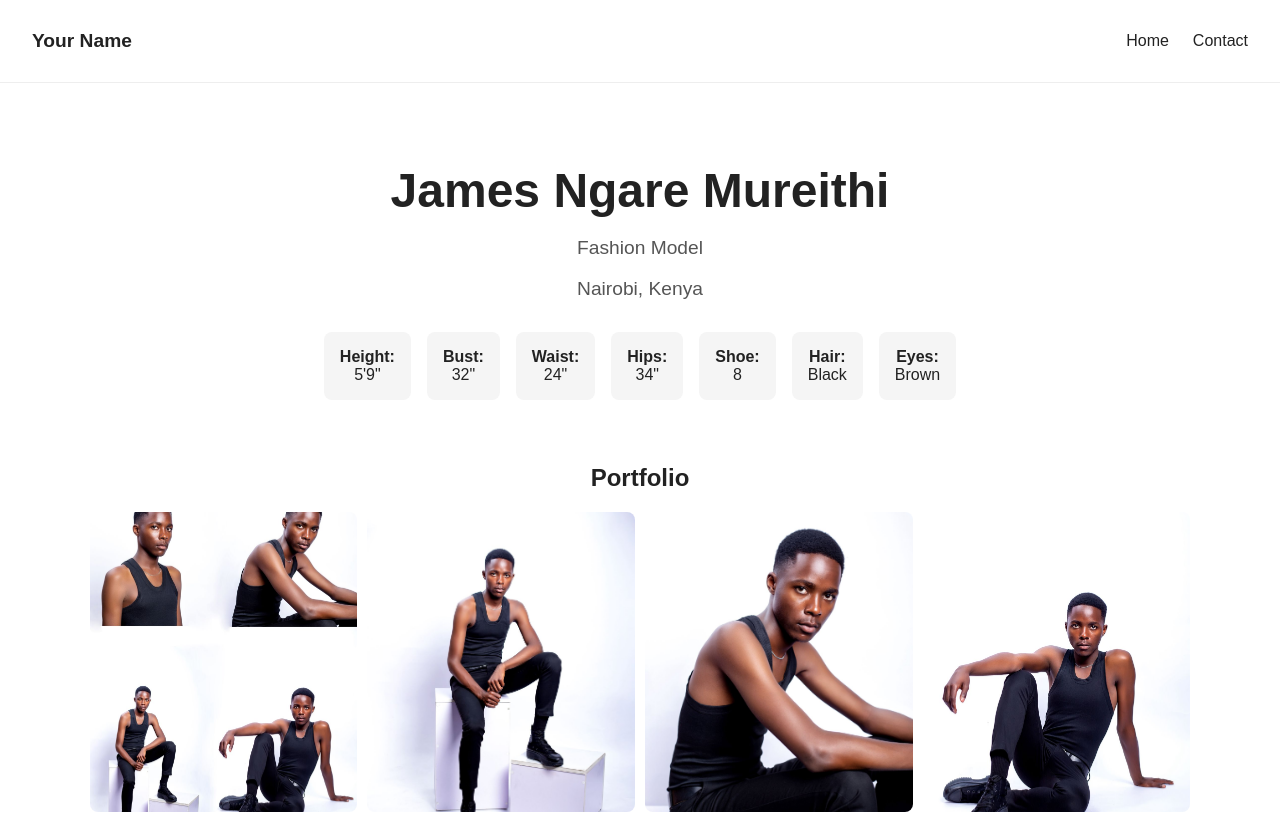
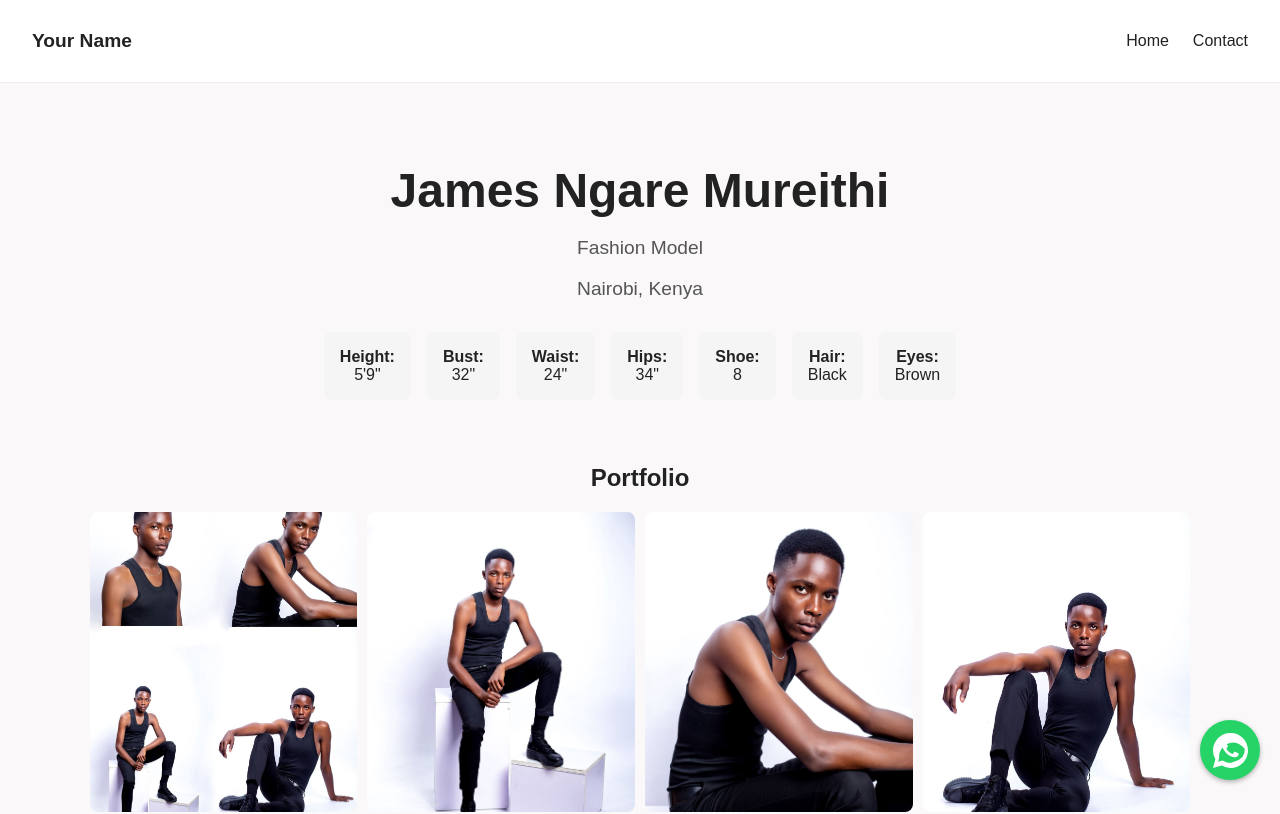
Before and after one commit to kanyi9/jimmy-portfolio, a React (Create React App) app: page / in a window 1280 px wide. Shown: the top 814 px of the page. Built offline with nearby package versions, Linux system fonts and the light colour scheme.

Commit message:
adds whatsapp button

```diff
--- a/src/App.css
+++ b/src/App.css
@@ -1,38 +1,3 @@
-.App {
-  text-align: center;
+body {
+  background-color: #0e1120;
 }
-
-.App-logo {
-  height: 40vmin;
-  pointer-events: none;
-}
-
-@media (prefers-reduced-motion: no-preference) {
-  .App-logo {
-    animation: App-logo-spin infinite 20s linear;
-  }
-}
-
-.App-header {
-  background-color: #282c34;
-  min-height: 100vh;
-  display: flex;
-  flex-direction: column;
-  align-items: center;
-  justify-content: center;
-  font-size: calc(10px + 2vmin);
-  color: white;
-}
-
-.App-link {
-  color: #61dafb;
-}
-
-@keyframes App-logo-spin {
-  from {
-    transform: rotate(0deg);
-  }
-  to {
-    transform: rotate(360deg);
-  }
-}
--- a/src/App.js
+++ b/src/App.js
@@ -4,12 +4,14 @@ import { BrowserRouter as Router, Routes, Route } from "react-router-dom";
 import Home from "./pages/Home";
 import Contact from "./pages/Contact";
 import Navbar from "./components/Navbar";
+import WhatsAppButton from "./components/WhatsappButton";
 import "./index.css";
 
 function App() {
   return (
     <Router>
       <Navbar />
+      <WhatsAppButton/>
       <Routes>
         <Route path="/" element={<Home />} />
         <Route path="/contact" element={<Contact />} />
--- /dev/null
+++ b/src/components/WhatsappButton.js
@@ -0,0 +1,69 @@
+import React from 'react';
+
+const WhatsAppButton = () => {
+  const phoneNumber = '254743165781'; // Replace with your WhatsApp phone number with country code, no '+' or dashes
+  const message = encodeURIComponent('Hello! I would like to get in touch with you.');
+
+  const whatsappUrl = `https://wa.me/${phoneNumber}?text=${message}`;
+
+  const buttonStyle = {
+    position: 'fixed',
+    bottom: '20px',
+    right: '20px',
+    backgroundColor: '#25D366',
+    color: 'white',
+    borderRadius: '50%',
+    width: '60px',
+    height: '60px',
+    display: 'flex',
+    justifyContent: 'center',
+    alignItems: 'center',
+    boxShadow: '0 2px 5px rgba(0,0,0,0.3)',
+    cursor: 'pointer',
+    zIndex: 1000,
+    textDecoration: 'none',
+  };
+
+  const svgStyle = {
+    width: '35px',
+    height: '35px',
+  };
+
+  const tooltipStyle = {
+    position: 'absolute',
+    bottom: '70px', // Position above the button
+    right: '50%',
+    transform: 'translateX(50%)',
+    backgroundColor: '#333',
+    color: '#fff',
+    padding: '5px 10px',
+    borderRadius: '5px',
+    whiteSpace: 'nowrap',
+    visibility: 'hidden', // Initially hidden
+    opacity: 0,
+    transition: 'opacity 0.3s',
+    zIndex: 1001,
+  };
+
+  const buttonContainerStyle = {
+    position: 'relative', // To position the tooltip relative to the button
+  };
+
+  return (
+    <div style={buttonContainerStyle}>
+      <a href={whatsappUrl} style={buttonStyle} target="_blank" rel="noopener noreferrer" aria-label="Chat on WhatsApp">
+        <svg style={svgStyle} viewBox="0 0 24 24" fill="currentColor" xmlns="http://www.w3.org/2000/svg">
+          <path d="M20.52 3.48A11.88 11.88 0 0012 0C5.37 0 0 5.37 0 12a11.9 11.9 0 001.64 6L0 24l6-1.64A11.9 11.9 0 0012 24c6.63 0 12-5.37 12-12 0-3.2-1.25-6.21-3.48-8.52zm-8.52 17.1a9.6 9.6 0 01-5.1-1.5l-.36-.21-3.03.83.83-3.03-.21-.36a9.6 9.6 0 011.5-5.1 9.4 9.4 0 0116.2 0 9.6 9.6 0 01-1.5 5.1 9.4 9.4 0 01-5.1 3.03zm5.1-6.75c-.28-.14-1.65-.81-1.9-.9-.25-.1-.43-.14-.62.14-.18.28-.7.9-.86 1.08-.16.18-.32.2-.6.07-.28-.14-1.18-.44-2.25-1.4-.83-.74-1.39-1.65-1.55-1.93-.16-.28-.02-.43.12-.57.12-.12.28-.32.42-.48.14-.16.18-.28.28-.46.1-.18.05-.34-.02-.48-.07-.14-.62-1.5-.85-2.05-.22-.54-.45-.47-.62-.48-.16-.01-.34-.01-.52-.01-.18 0-.48.07-.73.34-.25.28-.95.93-.95 2.27 0 1.34.98 2.64 1.12 2.82.14.18 1.93 2.94 4.68 4.12.65.28 1.16.45 1.56.58.65.21 1.24.18 1.71.11.52-.08 1.65-.67 1.88-1.32.23-.65.23-1.2.16-1.32-.07-.12-.25-.18-.52-.32z"/>
+        </svg>
+      </a>
+      <div style={tooltipStyle} className="tooltip">
+        Chat with me on WhatsApp
+        <style>
+
+        </style>
+      </div>
+    </div>
+  );
+};
+
+export default WhatsAppButton;
--- a/src/index.css
+++ b/src/index.css
@@ -15,7 +15,7 @@ code {
 body {
   margin: 0;
   font-family: "Poppins", sans-serif;
-  background: #fff;
+  background: #faf8f8;
   color: #222;
 }
 h1, h2, h3 {
```
